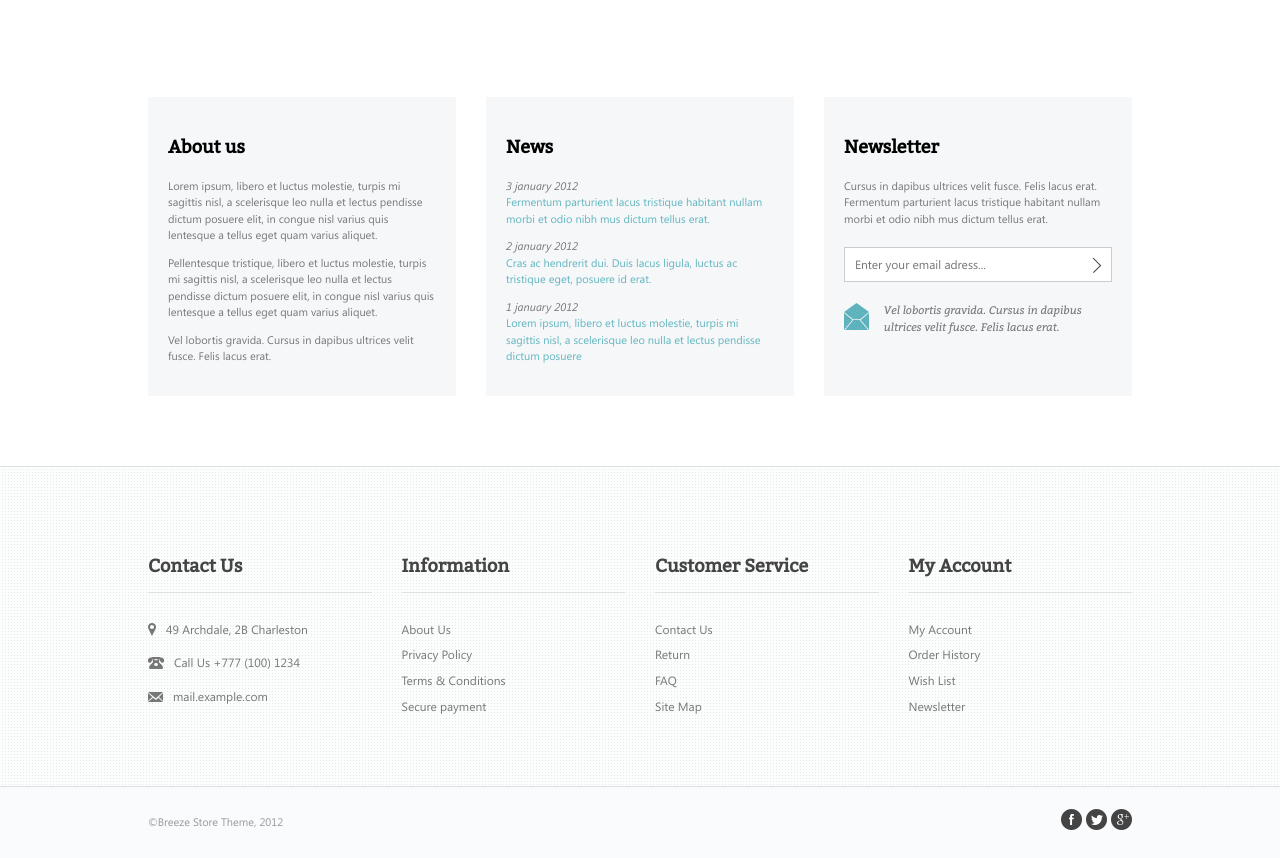
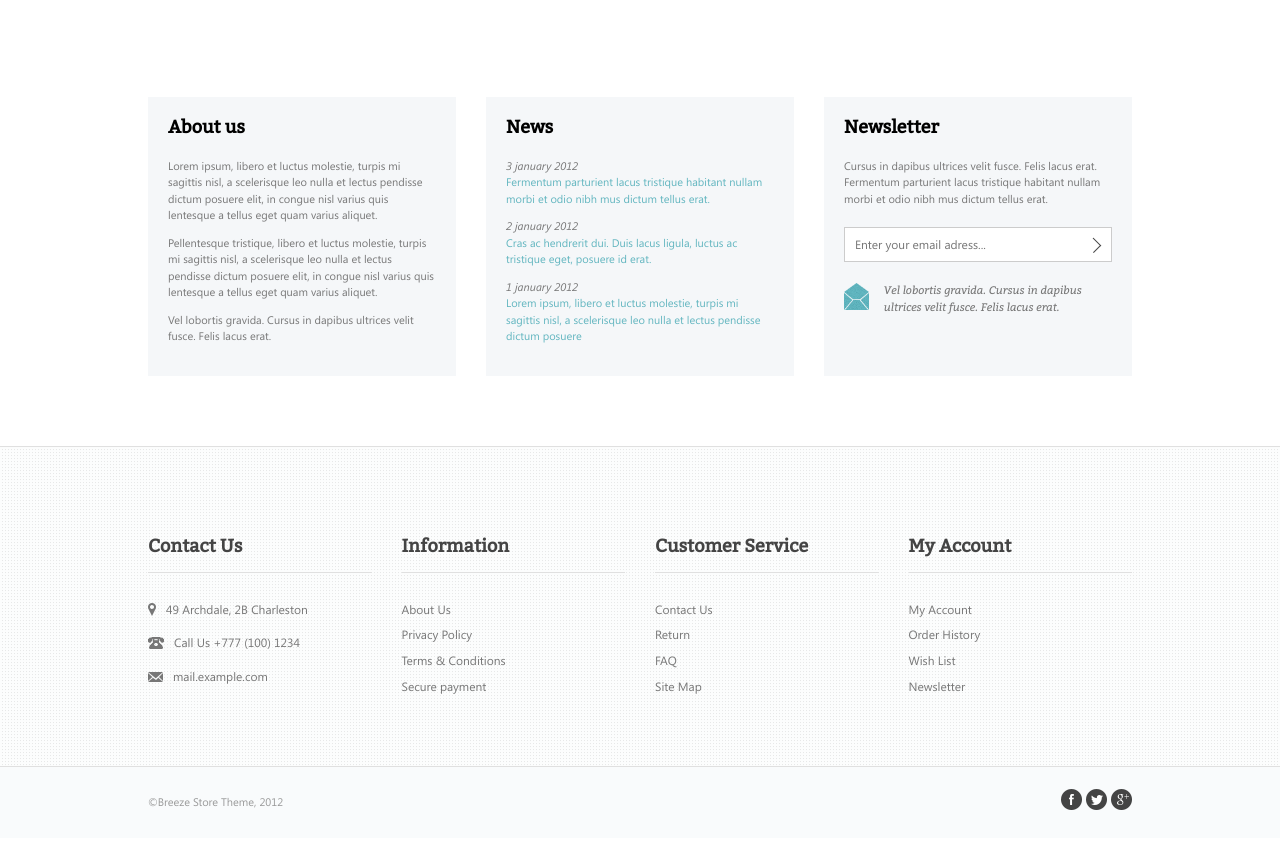
Before and after one commit to denis-panchenko/breeze, a plain HTML site: page index.html in a window 1280 px wide. Shown: the part 901-1759 px from the top of the page. Drawn offline with nearby package versions, Linux system fonts and the light colour scheme.

Commit message:
add change to news block

```diff
--- a/css/style.css
+++ b/css/style.css
@@ -1071,7 +1071,7 @@ h3{
 h4{
   font-family: 'BitterRegular';
   font-size: 18px;
-  margin: 20px 0;
+  margin: 0 0 20px 0;
 }
 .about_us__text{
   font-family: 'SegoeUIRegular';
@@ -1085,10 +1085,11 @@ h4{
   color: #777777;
   line-height: 1.5;
 }
-.green-text{
+.green-text__link{
   display: block;
   font-family: 'SegoeUIRegular';
   color: #61b5bf;
+  text-decoration: none;
 }
 .newsletter__text{
   font-family: 'SegoeUIRegular';
--- a/index.html
+++ b/index.html
@@ -150,9 +150,9 @@
 				<div class="fw-col-4">
 					<div class="bg-silver">
 						<h4>News</h4>
-						<p class="news__text">3 january 2012 <span class="green-text">Fermentum parturient lacus tristique habitant nullam morbi et odio nibh mus dictum tellus erat.</span></p>
-						<p class="news__text">2 january 2012<span class="green-text">Cras ac hendrerit dui. Duis lacus ligula, luctus ac tristique eget, posuere id erat.</span></p>
-						<p class="news__text">1 january 2012 <span class="green-text">Lorem ipsum, libero et luctus molestie, turpis mi sagittis nisl, a scelerisque leo nulla et lectus pendisse dictum posuere </span></p>
+						<p class="news__text">3 january 2012 <a href="#" class="green-text__link">Fermentum parturient lacus tristique habitant nullam morbi et odio nibh mus dictum tellus erat.</a></p>
+						<p class="news__text">2 january 2012<a href="#" class="green-text__link">Cras ac hendrerit dui. Duis lacus ligula, luctus ac tristique eget, posuere id erat.</a></p>
+						<p class="news__text">1 january 2012 <a href="#" class="green-text__link">Lorem ipsum, libero et luctus molestie, turpis mi sagittis nisl, a scelerisque leo nulla et lectus pendisse dictum posuere </a></p>
 					</div>
 				</div>
 				<div class="fw-col-4">
```
